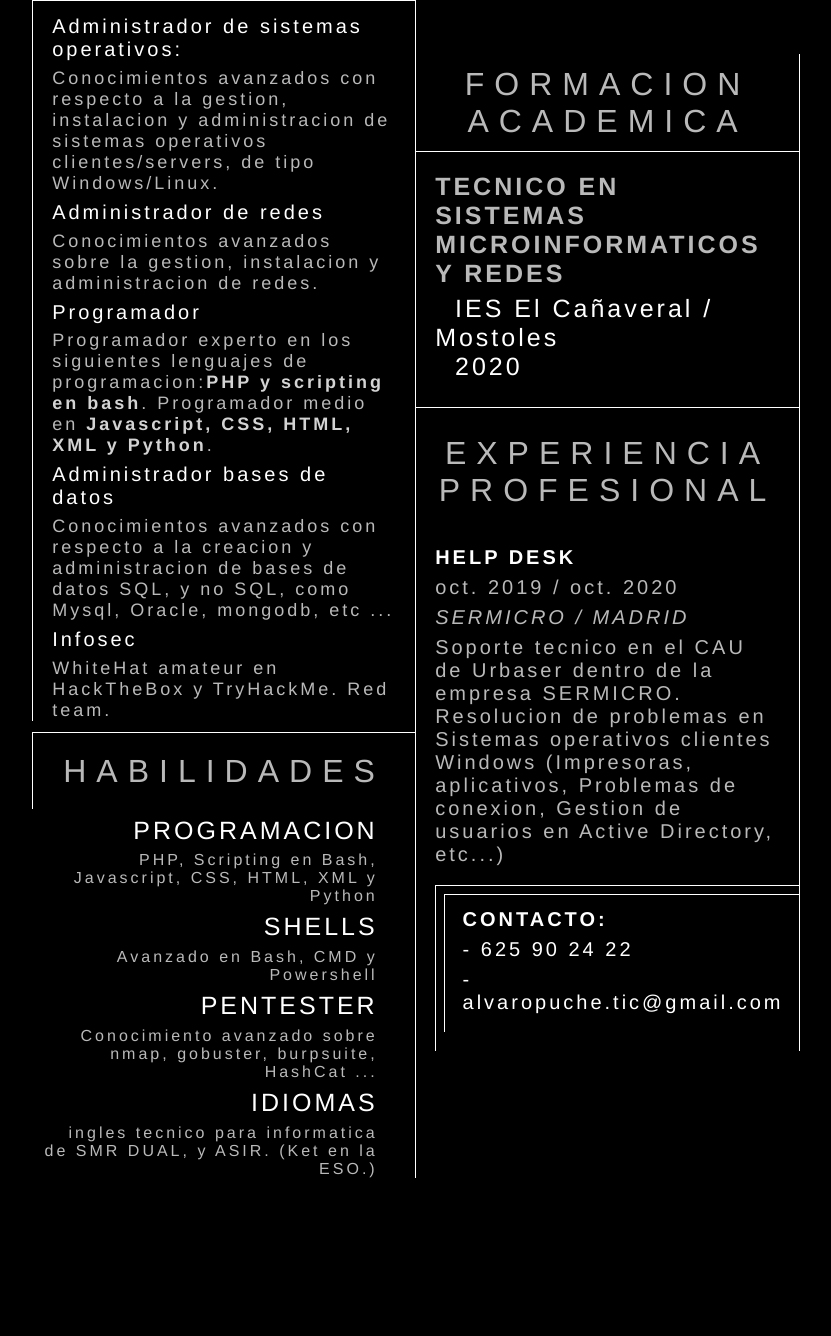
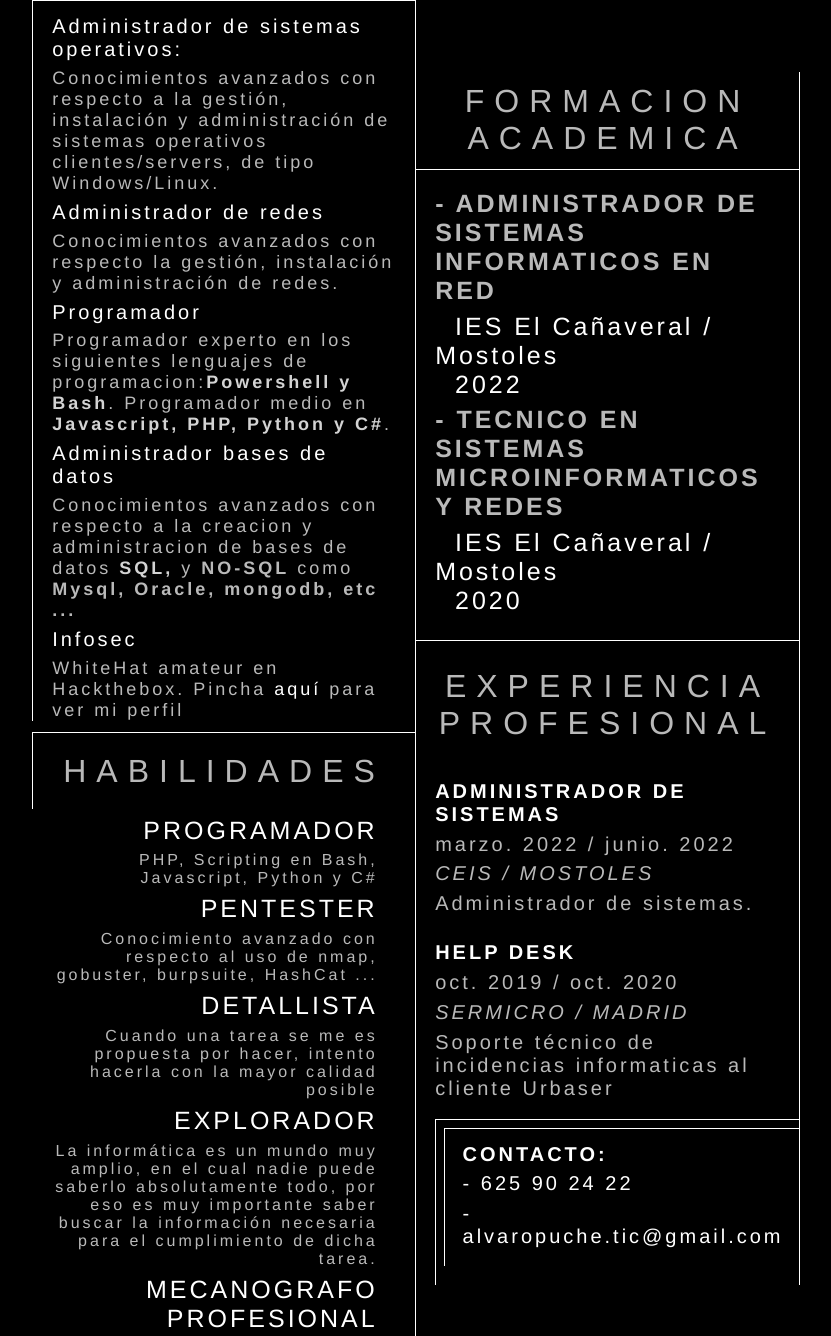
Before and after one commit to AlvaroPuche/curriculum, a plain HTML site: page index.html in a window 1280 px wide. Shown: the part 225-1561 px from the top of the page, without its empty margins (224-1055 px from the left). Drawn offline with Linux system fonts and the light colour scheme.

Commit message:
Add files via upload

```diff
--- a/general.css
+++ b/general.css
@@ -3,6 +3,14 @@
     padding: 0px;
     overflow-x:hidden;
     overflow-y: auto;
+}
+
+a {
+
+    color: white;
+    text-decoration: none;
+
+
 }
 body{
     background-color: black;
--- a/index.html
+++ b/index.html
@@ -21,29 +21,31 @@
                             </div>
                             <div id="cvizquierdo3">
                                 <p id="title">Administrador de sistemas operativos:</p>
-                                <p id="texto">Conocimientos avanzados con respecto a la gestion, instalacion y administracion de sistemas operativos clientes/servers, de tipo Windows/Linux.</p>
+                                <p id="texto">Conocimientos avanzados con respecto a la gestión, instalación y administración de sistemas operativos clientes/servers, de tipo Windows/Linux.</p>
                                 <p id="title">Administrador de redes</p>
-                                <p id="texto">Conocimientos avanzados sobre la gestion, instalacion y administracion de redes.</p>
+                                <p id="texto">Conocimientos avanzados con respecto la gestión, instalación y administración de redes.</p>
                                 <p id="title">Programador</p>
-                                <p id="texto">Programador experto en los siguientes lenguajes de programacion:<strong id="programacion">PHP y scripting en bash</strong>. Programador medio en <strong id="programacion">Javascript, CSS, HTML, XML y Python</strong>.</p>
+                                <p id="texto">Programador experto en los siguientes lenguajes de programacion:<strong id="programacion">Powershell y Bash</strong>. Programador medio en <strong id="programacion">Javascript, PHP, Python y C#</strong>.</p>
                                 <p id="title">Administrador bases de datos</p>
-                                <p id="texto">Conocimientos avanzados con respecto a la creacion y administracion de bases de datos SQL, y no SQL, como Mysql, Oracle, mongodb, etc ...</p>
+                                <p id="texto">Conocimientos avanzados con respecto a la creacion y administracion de bases de datos <strong id="programacion">SQL,</strong> y <strong>NO-SQL</strong> como <strong>Mysql, Oracle, mongodb, etc ...</strong></p>
                                 <p id="title">Infosec</p>
-                                <p id="texto">WhiteHat amateur en HackTheBox y TryHackMe. Red team.</p>
+                                <p id="texto">WhiteHat amateur en  Hackthebox. Pincha <a href="https://app.hackthebox.com/users/741246">aquí</a> para ver mi perfil</p>
                             </div>
                             <div id="cvizquierdo4">
                                 <h1 id="cvizquierdo2"> HABILIDADES</h1>
                             </div>
                             <div id="cvizquierdo5">
                                 <dl id="lista1">
-                                    <dd>PROGRAMACION
-                                        <dt id="habilidades"> &nbsp PHP, Scripting en Bash, Javascript, CSS, HTML, XML y Python
-                                    <dd>SHELLS
-                                        <dt id="habilidades"> &nbsp Avanzado en Bash, CMD y Powershell
+                                    <dd>PROGRAMADOR
+                                        <dt id="habilidades"> &nbsp PHP, Scripting en Bash, Javascript, Python y C#
                                     <dd>PENTESTER
-                                        <dt id="habilidades"> &nbsp Conocimiento avanzado sobre nmap, gobuster, burpsuite, HashCat ...
-                                    <dd>IDIOMAS
-                                        <dt id="habilidades"> &nbsp ingles tecnico para informatica de SMR DUAL, y ASIR. (Ket en la ESO.)
+                                        <dt id="habilidades"> &nbsp Conocimiento avanzado con respecto al uso de nmap, gobuster, burpsuite, HashCat ...
+                                    <dd>DETALLISTA
+                                        <dt id="habilidades"> &nbsp Cuando una tarea se me es propuesta por hacer, intento hacerla con la mayor calidad posible</dt>
+                                    <dd>EXPLORADOR
+                                        <dt id="habilidades"> &nbsp La informática es un mundo muy amplio, en el cual nadie puede saberlo absolutamente todo, por eso es muy importante saber buscar la información necesaria para el cumplimiento de dicha tarea. </dt>
+                                    <dd>MECANOGRAFO PROFESIONAL
+                                        <dt id="habilidades"> &nbsp Cuento con una agilidad media de 110 palabras por minuto. Esto es una gran ventaja a la hora de hacer cualquier tarea que requiera un teclado.  </dt>
                                 </dl>
                             </div>
 
@@ -54,7 +56,11 @@
                             </div>
                             <div id="cvderecho3">
                                 <dl id="lista11">
-                                    <dt> <strong>TECNICO EN SISTEMAS MICROINFORMATICOS Y REDES </strong></dt>
+                                    <dt> <strong> - ADMINISTRADOR DE SISTEMAS INFORMATICOS EN RED </strong></dt>
+                                        <dd> &nbsp IES El Cañaveral / Mostoles <br/> &nbsp 2022</dd>
+                                </dl>
+                                <dl id="lista11">
+                                    <dt> <strong> - TECNICO EN SISTEMAS MICROINFORMATICOS Y REDES </strong></dt>
                                         <dd> &nbsp IES El Cañaveral / Mostoles <br/> &nbsp 2020</dd>
                                 </dl>
                             </div>
@@ -62,10 +68,16 @@
                                 <H1 ID="cvderecho2">EXPERIENCIA PROFESIONAL</H1>
                             </div>
                             <div id="cvderecho5">
+                                    <P ID="cvderecho6"><strong>ADMINISTRADOR DE SISTEMAS</strong></p>
+                                   <p id="cvderecho7">marzo. 2022 / junio. 2022</p>
+                                    <p id=cvderecho8> <em>CEIS / MOSTOLES </em></p>
+                                    <P id="cvderecho7"> Administrador de sistemas.</P>
+                            </div>
+                            <div id="cvderecho5">
                                     <P ID="cvderecho6"><strong>HELP DESK</strong></p>
                                    <p id="cvderecho7">oct. 2019 / oct. 2020</p>
                                     <p id=cvderecho8> <em>SERMICRO / MADRID </em></p>
-                                    <P id="cvderecho7"> Soporte tecnico en el CAU de Urbaser dentro de la empresa SERMICRO. Resolucion de problemas en Sistemas operativos clientes Windows (Impresoras, aplicativos, Problemas de conexion, Gestion de usuarios en Active Directory, etc...) </P>
+                                    <P id="cvderecho7"> Soporte técnico de incidencias informaticas al cliente Urbaser </P>
                             </div>
                             <div id="contacto">
                                 <div id="contacto1">
```
